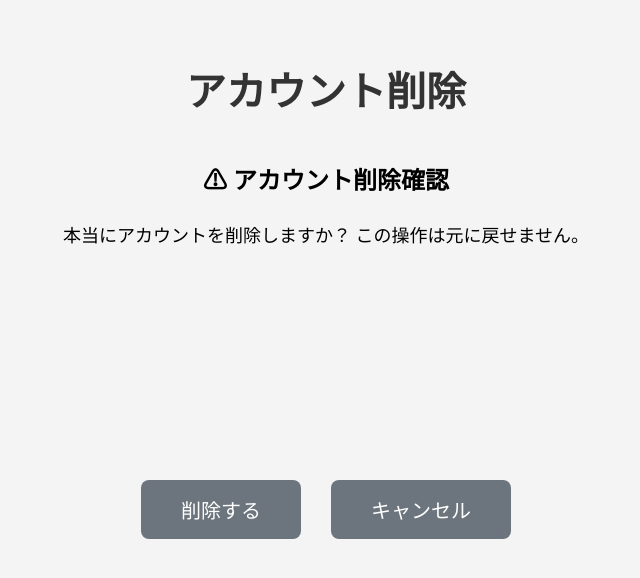
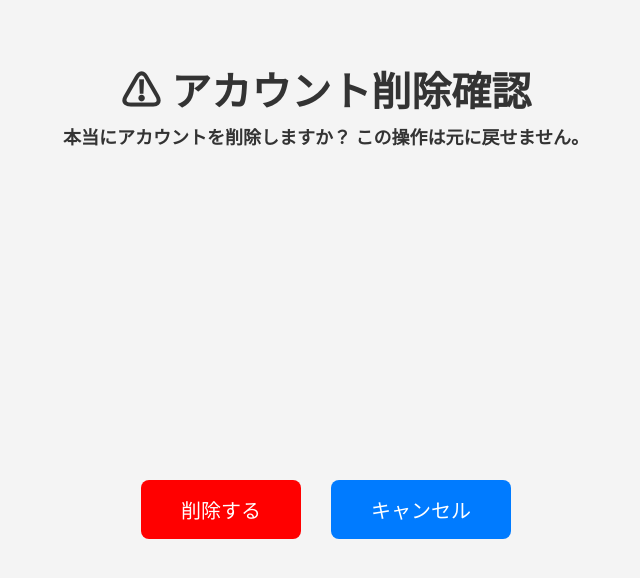
Before and after one commit to yamazaki-gumi/ubdcvote, a PHP site: page /deletekakunin.php in a window 1280 px wide. Shown: the top 578 px of the page, without its empty margins (314-954 px from the left). Run offline with PHP 8.4, Linux system fonts and the light colour scheme; a user stored in the database is signed in.

Commit message:
確認修正です

```diff
--- a/deletekakunin.css
+++ b/deletekakunin.css
@@ -53,14 +53,23 @@ form {
 /* ===============================
    ボタン共通デザイン
 ================================= */
-.btndelete,
+.btndelete{
+    padding: 15px 40px;
+    font-size: 20px;
+    border: none;
+    border-radius: 8px;
+    cursor: pointer;
+    background-color: #ff0000;
+    color: white;
+}
+
 .btncansel {
     padding: 15px 40px;
     font-size: 20px;
     border: none;
     border-radius: 8px;
     cursor: pointer;
-    background-color: #6c757d;
+    background-color: #007bff;
     color: white;
 }
 
--- a/deletekakunin.php
+++ b/deletekakunin.php
@@ -16,8 +16,9 @@ if (!isset($_SESSION['account_number'])) {
 
 </head>
 <body>
-<h2 class="h2">アカウント削除</h>
-<h2>⚠ アカウント削除確認</h2>
+<h2 class="h2">⚠ アカウント削除確認</h>
+<br>
+
 <p>本当にアカウントを削除しますか？ この操作は元に戻せません。</p>
 
 <form action="testdelete.php" method="post">
--- a/sugi.php
+++ b/sugi.php
@@ -115,7 +115,7 @@ $result = $stmt->get_result();
         <div></div> <!-- 空：左右バランス用 -->
 
         <div>
-            <a href="testkekka.php?vote_id=<?= $row['id'] ?>"
+            <a href="kekka.php?vote_id=<?= $row['id'] ?>"
                class="btn btn-success btn-lg">
                 結果を見る
             </a>
```
